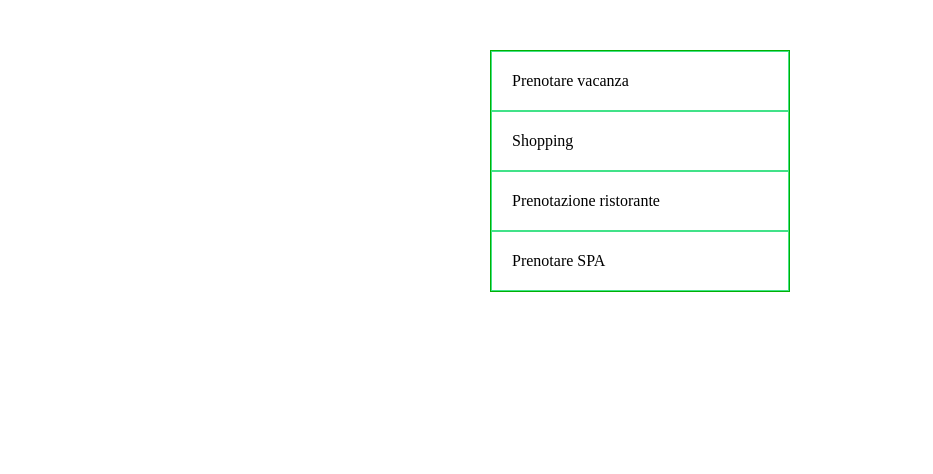
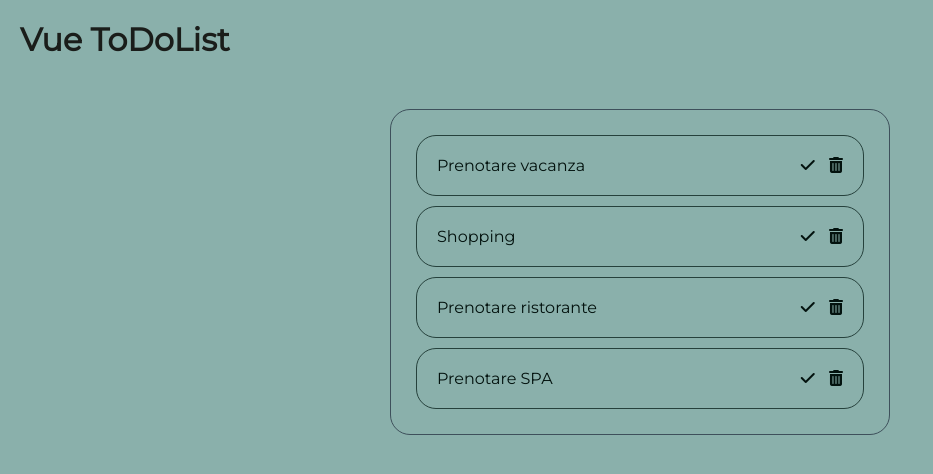
Before and after one commit to Siripiri-hue/vue-todolist, a plain HTML site: page index.html in a window 1280 px wide. Shown: the whole page, without its empty margins (0-933 px from the left). Drawn offline with nearby package versions, Linux system fonts and the light colour scheme.

Commit message:
Aggiunto un po' di stile

```diff
--- a/css/style.css
+++ b/css/style.css
@@ -1,21 +1,42 @@
+@import url('https://fonts.googleapis.com/css2?family=Montserrat&display=swap');
+
 * {
     margin: 0;
     padding: 0;
     box-sizing: border-box;
+    font-family: 'Montserrat', sans-serif;
+    background-color: #8AB0AB;
 }
 
 ul {
     list-style: none;
+    display: flex;
+    flex-direction: column;
+    gap: 10px;
+}
+
+h1 {
+    color: #1A1D1A;
+    margin: 20px 0 0 20px;
 }
 
 #todo-list {
     margin: 50px auto;
-    max-width: 300px;
-    border: 1px solid rgb(2, 177, 2);
-
+    max-width: 500px;
+    border: 1px solid #3E505B;
+    border-radius: 20px;
+    padding: 25px;
 }
 
 .todo {
     padding: 20px;
-    border: 1px solid rgb(65, 226, 137);
+    border: 1px solid #26413C;
+    border-radius: 20px;
+    display: flex;
+    justify-content: space-between;
+    color: #03120E;
 }
+
+.icon .delete-icon {
+    padding-left: 10px;
+}
--- a/index.html
+++ b/index.html
@@ -11,9 +11,17 @@
 </head>
 <body>
 
+    <h1>Vue ToDoList</h1>
+
     <section id="todo-list">
         <ul>
-            <li v-for="(toDo, index) in thingsToDo" class="todo">{{ toDo.text }}</li>
+            <li v-for="(toDo, index) in thingsToDo" class="todo">
+                {{ toDo.text }}
+                <div class="icon">
+                    <i class="fa-solid fa-check check-icon"></i>
+                    <i class="fa-solid fa-trash-can delete-icon"></i>
+                </div>
+            </li>
         </ul>
     </section>
 
--- a/js/app.js
+++ b/js/app.js
@@ -12,7 +12,7 @@ const toDoList = new Vue ({
                 done: false,
             },
             {
-                text: "Prenotazione ristorante",
+                text: "Prenotare ristorante",
                 done: false,
             },
             {
```
